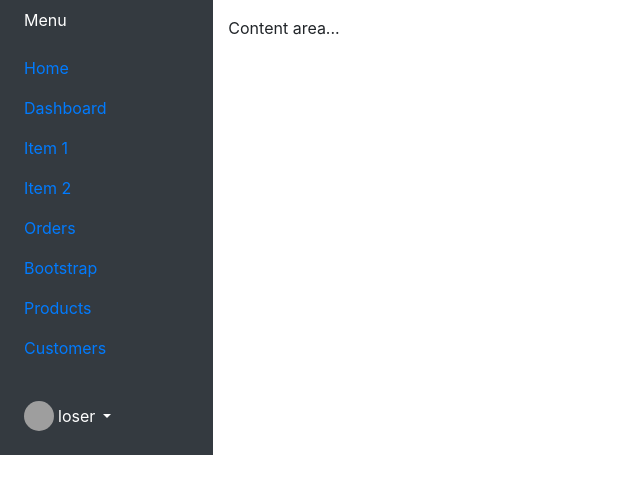
After one commit to lfstos/desafio-globo, a Django app: template core/templates/core/principal.html in a window 1280 px wide. The commit adds this page. Shown: the top 494 px of the page, without its empty margins (0-640 px from the left). Run offline with Django 3.2, Linux system fonts and the light colour scheme; the template is opened without the code that fills it, so the values that code supplies are empty; some libraries are stand-ins or nearby versions; grey boxes are pictures that could not be loaded.

Commit message:
Adiciona templates

```diff
--- a/core/templates/core/home.html
+++ b/core/templates/core/home.html
@@ -32,7 +32,7 @@
               </div>
               <div class="form-group">
                 <label for="password" class="text-info">Password:</label><br>
-                <input type="text" name="password" id="password" class="form-control">
+                <input type="password" name="password" id="password" class="form-control">
               </div>
               <div class="form-group">
                 <label for="remember-me" class="text-info"><span>Remember me</span> <span><input id="remember-me"
--- /dev/null
+++ b/core/templates/core/principal.html
@@ -0,0 +1,110 @@
+<!DOCTYPE html>
+<html lang="en">
+<head>
+    <meta charset="UTF-8">
+    <meta http-equiv="X-UA-Compatible" content="IE=edge">
+    <meta name="viewport" content="width=<device-width>, initial-scale=1.0">
+
+    <link href="//maxcdn.bootstrapcdn.com/bootstrap/4.1.1/css/bootstrap.min.css" rel="stylesheet" id="bootstrap-css">
+    <script src="//maxcdn.bootstrapcdn.com/bootstrap/4.1.1/js/bootstrap.min.js"></script>
+    <script src="//cdnjs.cloudflare.com/ajax/libs/jquery/3.2.1/jquery.min.js"></script>
+
+
+    <title>Principal</title>
+</head>
+<body>
+
+
+    <div class="container-fluid">
+        <div class="row flex-nowrap">
+            <div class="col-auto col-md-3 col-xl-2 px-sm-2 px-0 bg-dark">
+                <div class="d-flex flex-column align-items-center align-items-sm-start px-3 pt-2 text-white min-vh-100">
+                    <a href="/" class="d-flex align-items-center pb-3 mb-md-0 me-md-auto text-white text-decoration-none">
+                        <span class="fs-5 d-none d-sm-inline">Menu</span>
+                    </a>
+                    <ul class="nav nav-pills flex-column mb-sm-auto mb-0 align-items-center align-items-sm-start" id="menu">
+                        <li class="nav-item">
+                            <a href="#" class="nav-link align-middle px-0">
+                                <i class="fs-4 bi-house"></i> <span class="ms-1 d-none d-sm-inline">Home</span>
+                            </a>
+                        </li>
+                        <li>
+                            <a href="#submenu1" data-bs-toggle="collapse" class="nav-link px-0 align-middle">
+                                <i class="fs-4 bi-speedometer2"></i> <span class="ms-1 d-none d-sm-inline">Dashboard</span> </a>
+                            <ul class="collapse show nav flex-column ms-1" id="submenu1" data-bs-parent="#menu">
+                                <li class="w-100">
+                                    <a href="#" class="nav-link px-0"> <span class="d-none d-sm-inline">Item</span> 1 </a>
+                                </li>
+                                <li>
+                                    <a href="#" class="nav-link px-0"> <span class="d-none d-sm-inline">Item</span> 2 </a>
+                                </li>
+                            </ul>
+                        </li>
+                        <li>
+                            <a href="#" class="nav-link px-0 align-middle">
+                                <i class="fs-4 bi-table"></i> <span class="ms-1 d-none d-sm-inline">Orders</span></a>
+                        </li>
+                        <li>
+                            <a href="#submenu2" data-bs-toggle="collapse" class="nav-link px-0 align-middle ">
+                                <i class="fs-4 bi-bootstrap"></i> <span class="ms-1 d-none d-sm-inline">Bootstrap</span></a>
+                            <ul class="collapse nav flex-column ms-1" id="submenu2" data-bs-parent="#menu">
+                                <li class="w-100">
+                                    <a href="#" class="nav-link px-0"> <span class="d-none d-sm-inline">Item</span> 1</a>
+                                </li>
+                                <li>
+                                    <a href="#" class="nav-link px-0"> <span class="d-none d-sm-inline">Item</span> 2</a>
+                                </li>
+                            </ul>
+                        </li>
+                        <li>
+                            <a href="#submenu3" data-bs-toggle="collapse" class="nav-link px-0 align-middle">
+                                <i class="fs-4 bi-grid"></i> <span class="ms-1 d-none d-sm-inline">Products</span> </a>
+                                <ul class="collapse nav flex-column ms-1" id="submenu3" data-bs-parent="#menu">
+                                <li class="w-100">
+                                    <a href="#" class="nav-link px-0"> <span class="d-none d-sm-inline">Product</span> 1</a>
+                                </li>
+                                <li>
+                                    <a href="#" class="nav-link px-0"> <span class="d-none d-sm-inline">Product</span> 2</a>
+                                </li>
+                                <li>
+                                    <a href="#" class="nav-link px-0"> <span class="d-none d-sm-inline">Product</span> 3</a>
+                                </li>
+                                <li>
+                                    <a href="#" class="nav-link px-0"> <span class="d-none d-sm-inline">Product</span> 4</a>
+                                </li>
+                            </ul>
+                        </li>
+                        <li>
+                            <a href="#" class="nav-link px-0 align-middle">
+                                <i class="fs-4 bi-people"></i> <span class="ms-1 d-none d-sm-inline">Customers</span> </a>
+                        </li>
+                    </ul>
+                    <hr>
+                    <div class="dropdown pb-4">
+                        <a href="#" class="d-flex align-items-center text-white text-decoration-none dropdown-toggle" id="dropdownUser1" data-bs-toggle="dropdown" aria-expanded="false">
+                            <img src="https://github.com/mdo.png" alt="hugenerd" width="30" height="30" class="rounded-circle">
+                            <span class="d-none d-sm-inline mx-1">loser</span>
+                        </a>
+                        <ul class="dropdown-menu dropdown-menu-dark text-small shadow">
+                            <li><a class="dropdown-item" href="#">New project...</a></li>
+                            <li><a class="dropdown-item" href="#">Settings</a></li>
+                            <li><a class="dropdown-item" href="#">Profile</a></li>
+                            <li>
+                                <hr class="dropdown-divider">
+                            </li>
+                            <li><a class="dropdown-item" href="#">Sign out</a></li>
+                        </ul>
+                    </div>
+                </div>
+            </div>
+            <div class="col py-3">
+                Content area...
+            </div>
+        </div>
+    </div>
+
+
+
+
+</body>
+</html>
```
Also changed, not shown: core/templates/core/autenticacao.html (deleted, +0 -12 lines), core/templates/core/gerenciamento_usuarios.html (added, +62 -0 lines).
